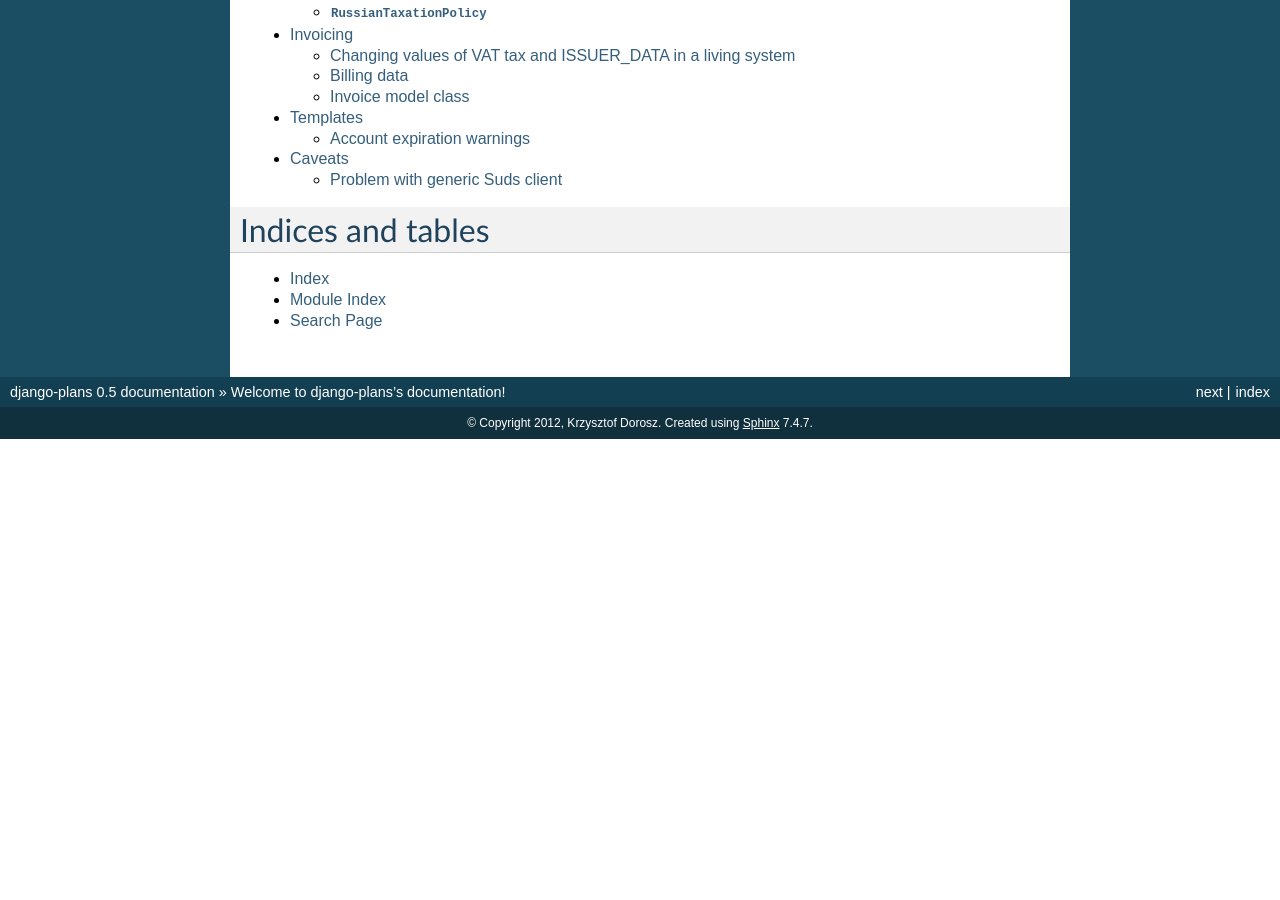
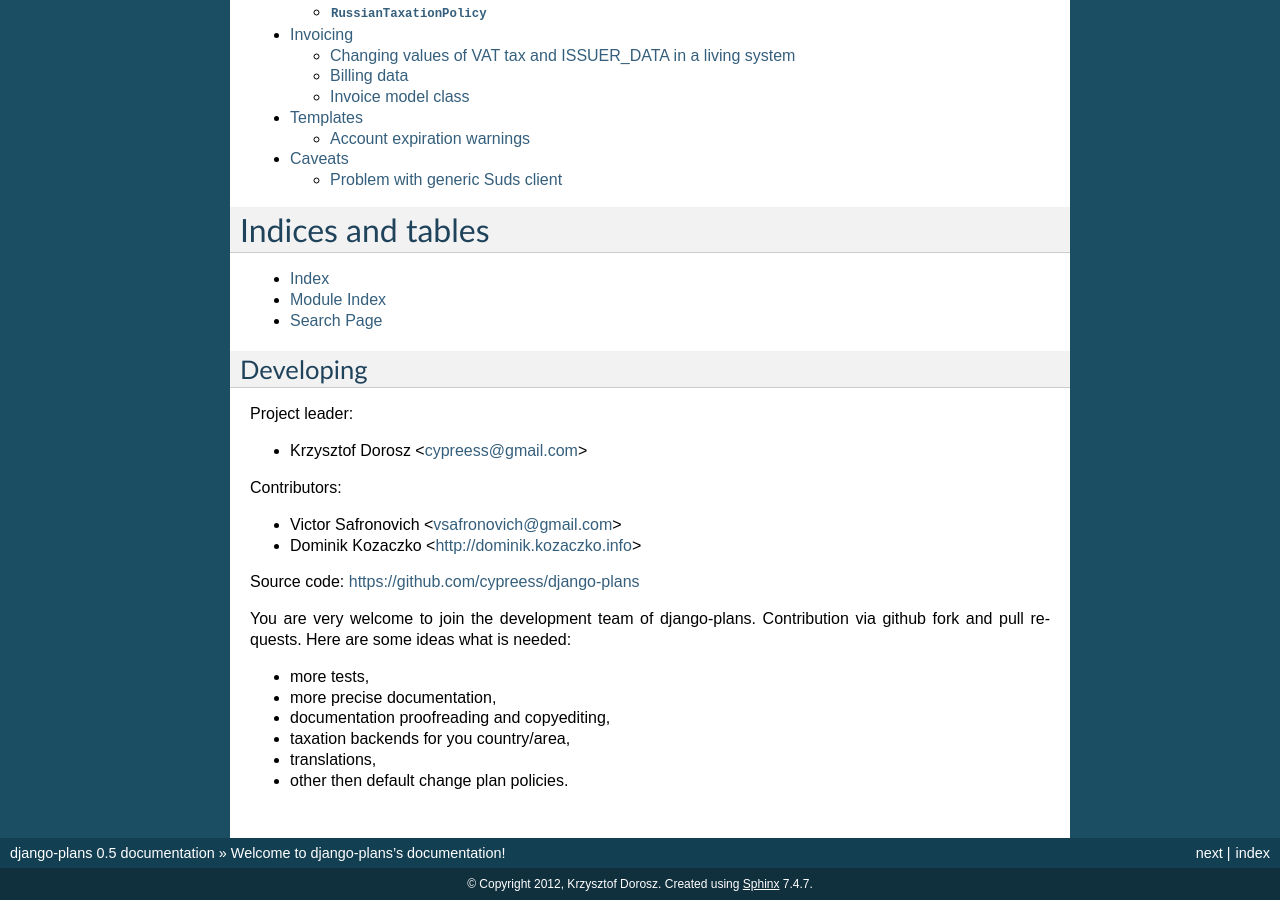
Before and after one commit to django-getpaid/django-plans, a Sphinx documentation site: the page built from docs/source/index.rst, in a window 1280 px wide and 900 px high, scrolled down 823 px. Built offline with Sphinx 7.4.7, drawn with Linux system fonts in a browser that asks for light colours; before the commit the page ends 1262 px from its top, so only the background shows below that.

Commit message:
Information about developement and contributors.

```diff
--- a/docs/source/index.rst
+++ b/docs/source/index.rst
@@ -25,11 +18,50 @@ Contents:
    caveats
 
 
-
-
 Indices and tables
 ==================
 
 * :ref:`genindex`
 * :ref:`modindex`
 * :ref:`search`
+
+Developing
+----------
+
+Project leader:
+
+* Krzysztof Dorosz <cypreess@gmail.com>
+
+Contributors:
+
+* Victor Safronovich <vsafronovich@gmail.com>
+* Dominik Kozaczko <http://dominik.kozaczko.info>
+
+Source code:
+https://github.com/cypreess/django-plans
+
+You are very welcome to join the development team of django-plans.
+Contribution via github fork and pull requests. Here are some ideas what is needed:
+
+* more tests,
+* more precise documentation,
+* documentation proofreading and copyediting,
+* taxation backends for you country/area,
+* translations,
+* other then default change plan policies.
+
+
+
+..
+    Commercial Support
+    ==================
+
+    If you're using django-plans in a commercial environment, paid support is available.
+    Services offered include:
+
+    * Advice/help with setup and integration.
+    * Advice/help with application architecture.
+    * Bugfixes in django-plans itself.
+    * Features in django-plans itself.
+
+    If you're interested, please contact Krzysztof Dorosz <cypreess@gmail.com>.
```
Also changed, not shown: other parts of docs/source/index.rst (+0 -7 lines).
